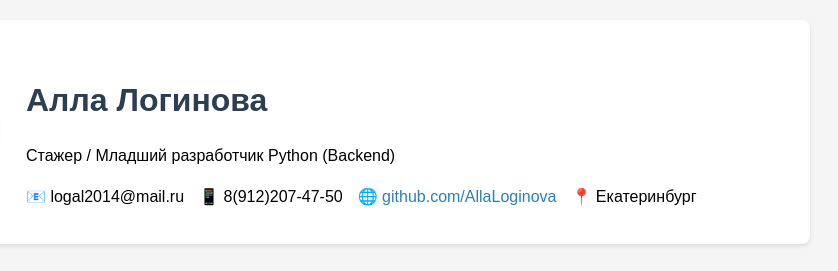
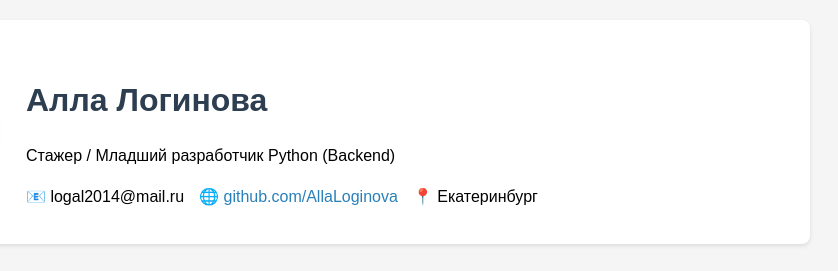
Before and after one commit to AllaLoginova/resume, a plain HTML site: page index.html in a window 1280 px wide. Shown: the top 271 px of the page, 330-1168 px from the left. Drawn offline with Linux system fonts and the light colour scheme.

Commit message:
Update index.html

```diff
--- a/index.html
+++ b/index.html
@@ -136,7 +136,6 @@
             <p>Стажер / Младший разработчик Python (Backend)</p>
             <div class="contact-info">
                 <span>📧 logal2014@mail.ru</span>
-                <span>📱 8(912)207-47-50</span>
                 <span>🌐 <a href="https://github.com/AllaLoginova" target="_blank">github.com/AllaLoginova</a></span>
                 <span>📍 Екатеринбург</span>
             </div>
```
